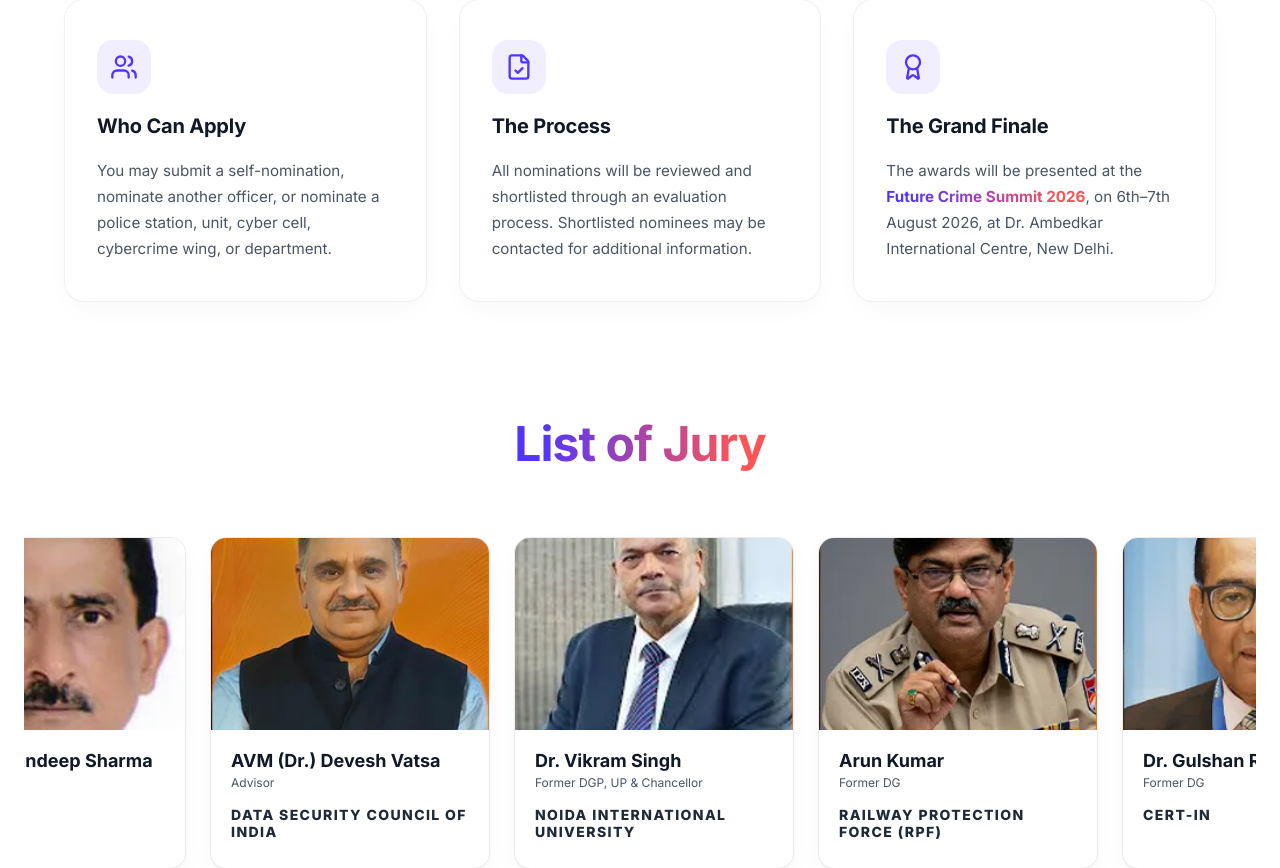
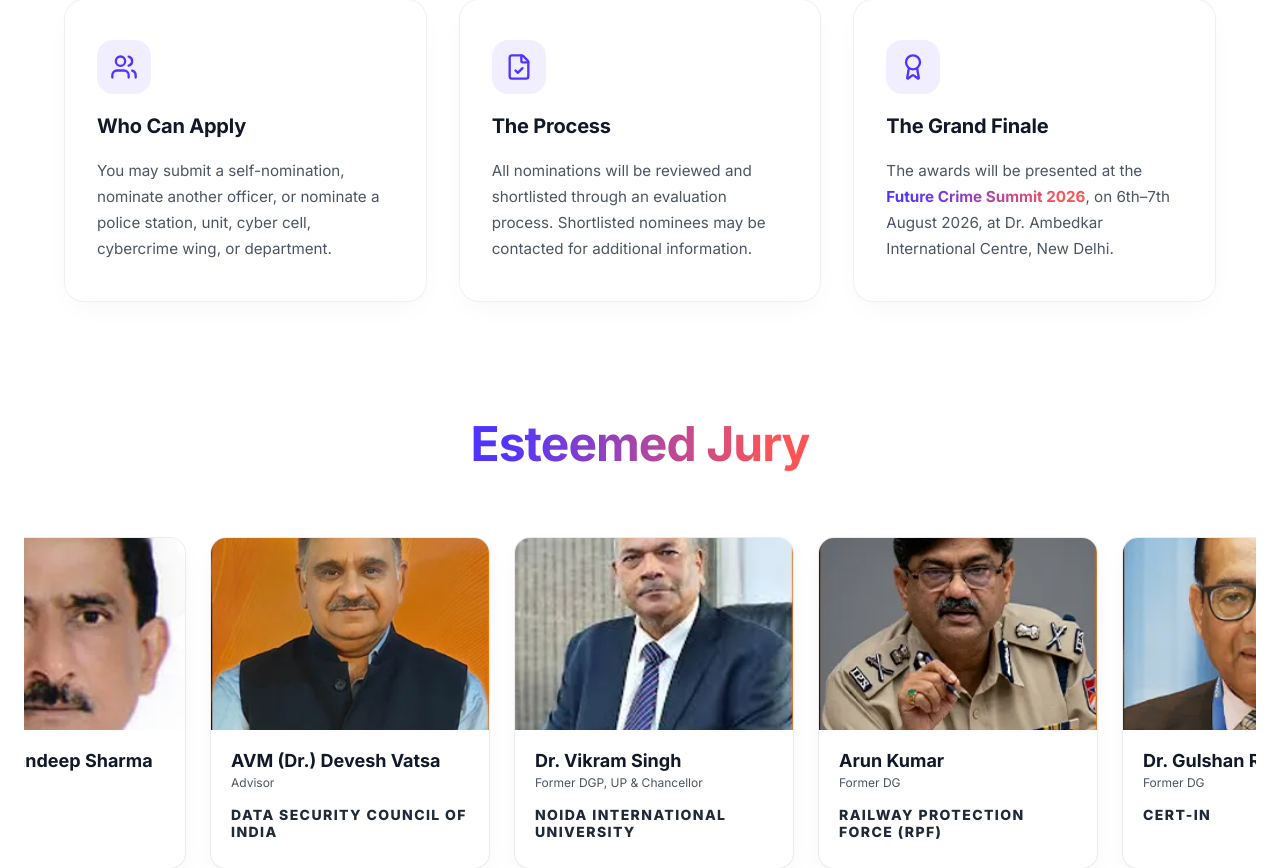
Before and after one commit to singh-dn/FCRF-Summit-Page, a PHP site: page /apply-for-policing-nomination.php in a window 1280 px wide. Shown: the part 733-1601 px from the top of the page. Run offline with PHP 8.4, Linux system fonts and the light colour scheme; some libraries are stand-ins or nearby versions; some web fonts are replaced.

Commit message:
changes made in text at form

```diff
--- a/apply-for-policing-nomination.php
+++ b/apply-for-policing-nomination.php
@@ -477,7 +477,7 @@ if ($_SERVER["REQUEST_METHOD"] == "POST") {
         <div class="stalwarts-section">
             <section class="stalwarts-container">
                 <h2 class="jury-headline">
-                    <span class="text-gradient">List of Jury</span>
+                    <span class="text-gradient">Esteemed Jury</span>
                 </h2>
                 <div class="carousel-wrapper" id="carouselWrapper">
                     <div id="carousel" class="carousel-container">
--- a/apply-for-professional-awards.php
+++ b/apply-for-professional-awards.php
@@ -706,7 +706,7 @@ if ($_SERVER["REQUEST_METHOD"] == "POST") {
             <section class="stalwarts-container">
 
                 <h2 class="jury-headline">
-                    <span class="text-gradient">Expert Jury</span>
+                    <span class="text-gradient">Esteemed Jury</span>
                 </h2>
 
                 <div class="carousel-wrapper" id="carouselWrapper">
```
